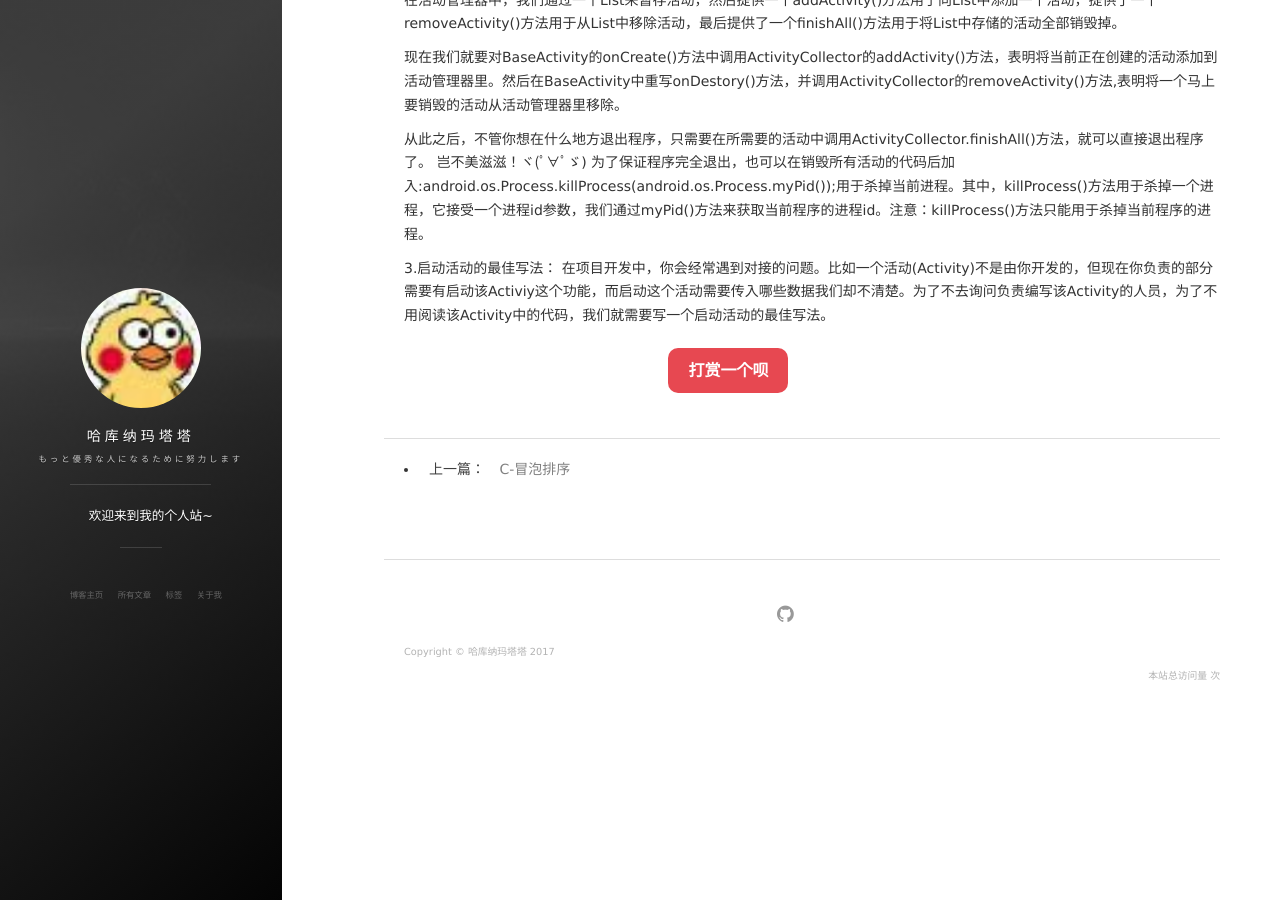
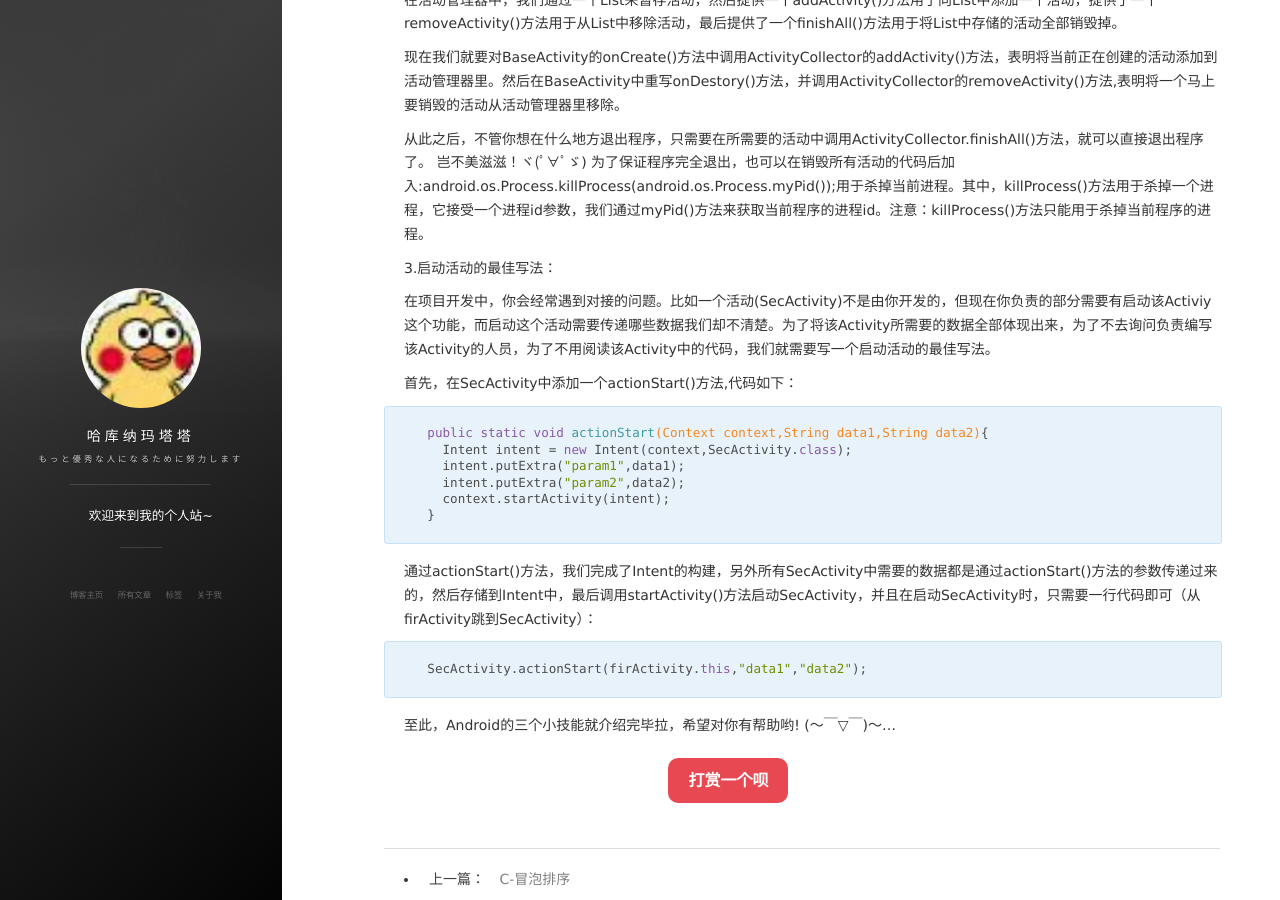
Before and after one commit to YuQi9797/YuQi9797.github.io, a Jekyll site: the page built from _posts/2017-10-14-Android_three_tips.md, in a window 1280 px wide and 900 px high, scrolled down 1312 px. Built offline with Jekyll 4.4.1, drawn with Linux system fonts in a browser that asks for light colours; nearby versions of some CDN libraries; comment, search, counter and statistics services are not loaded.

Commit message:
Android_three_tips

````diff
--- a/_posts/2017-10-14-Android_three_tips.md
+++ b/_posts/2017-10-14-Android_three_tips.md
@@ -6,9 +6,9 @@ description: "知晓当前是在哪一个活动、随时随地地退出程序、
 tag: C #这是分类标签
 ---
 
-  今天所记录的，是我在《第一行代码 Android》中看见的，感觉十分有用，在此想分享给大家。(～￣▽￣)～
+今天所记录的，是我在《第一行代码 Android》中看见的，感觉十分有用，在此想分享给大家。(～￣▽￣)～
 
-  1.知晓当前是哪一个活动：
+1.知晓当前是哪一个活动：
 
   根据程序当前的界面判断出这是哪一个活动。有人肯定会问，为什么这个很有用呢？原因很简单，当你真正进入到企业之后，你很可能会接手一份儿别人写的代码
 ，而读别人的代码是很痛苦的一件事情，如果你想修改某个界面上的东西，会花很多时间去找该界面对应的活动是哪一个。而学会这个技巧后，这对你来说就都不是什么难事儿了ヾ(*´▽‘*)ﾉ
@@ -28,7 +28,7 @@ public class BaseActivity extends AppCompatActivity{
 
   写完之后，每当你进入到一个活动的界面，该活动的类名就会被打印出来，这样就能知晓当前界面所对应的是哪一个活动了!(～￣▽￣)～ 惊不惊喜？意不意外？先别着急，这BaseActivity我们还要接着往里加东西呢！我们紧接着来看看第二个小技能。
 
-  2.随时随地地退出程序:
+2.随时随地地退出程序:
 
   当我们使用Intent进行页面跳转的时候，比如从1->2->3,当我们要退出程序时则需要连按3次Back键，十分不方便。此时我们的程序就十分需要一个注销或者退出的功能。
 
@@ -67,5 +67,21 @@ public class ActivityCollector{
   从此之后，不管你想在什么地方退出程序，只需要在所需要的活动中调用ActivityCollector.finishAll()方法，就可以直接退出程序了。 岂不美滋滋！ヾ(ﾟ∀ﾟゞ)
 为了保证程序完全退出，也可以在销毁所有活动的代码后加入:android.os.Process.killProcess(android.os.Process.myPid());用于杀掉当前进程。其中，killProcess()方法用于杀掉一个进程，它接受一个进程id参数，我们通过myPid()方法来获取当前程序的进程id。注意：killProcess()方法只能用于杀掉当前程序的进程。
 
-  3.启动活动的最佳写法：
-  在项目开发中，你会经常遇到对接的问题。比如一个活动(Activity)不是由你开发的，但现在你负责的部分需要有启动该Activiy这个功能，而启动这个活动需要传入哪些数据我们却不清楚。为了不去询问负责编写该Activity的人员，为了不用阅读该Activity中的代码，我们就需要写一个启动活动的最佳写法。
+3.启动活动的最佳写法：
+
+  在项目开发中，你会经常遇到对接的问题。比如一个活动(SecActivity)不是由你开发的，但现在你负责的部分需要有启动该Activiy这个功能，而启动这个活动需要传递哪些数据我们却不清楚。为了将该Activity所需要的数据全部体现出来，为了不去询问负责编写该Activity的人员，为了不用阅读该Activity中的代码，我们就需要写一个启动活动的最佳写法。
+
+  首先，在SecActivity中添加一个actionStart()方法,代码如下：
+  ```
+  public static void actionStart(Context context,String data1,String data2){
+    Intent intent = new Intent(context,SecActivity.class);
+    intent.putExtra("param1",data1);
+    intent.putExtra("param2",data2);
+    context.startActivity(intent);
+  }
+  ```
+  通过actionStart()方法，我们完成了Intent的构建，另外所有SecActivity中需要的数据都是通过actionStart()方法的参数传递过来的，然后存储到Intent中，最后调用startActivity()方法启动SecActivity，并且在启动SecActivity时，只需要一行代码即可（从firActivity跳到SecActivity）：
+  ```
+  SecActivity.actionStart(firActivity.this,"data1","data2");
+  ```
+至此，Android的三个小技能就介绍完毕拉，希望对你有帮助哟! (～￣▽￣)～...
````
